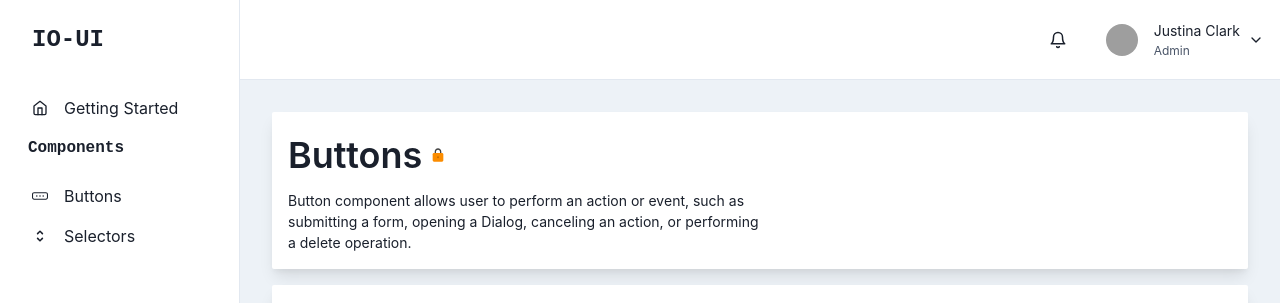
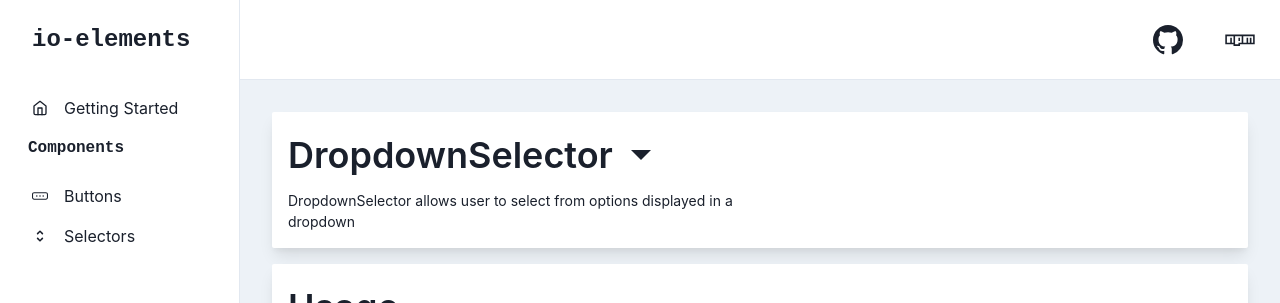
Before and after one commit to imoempire/custom-ui, a Next.js app: page /selectors in a window 1280 px wide. Shown: the top 303 px of the page. Built offline with nearby package versions, Linux system fonts and the light colour scheme; grey boxes are pictures that could not be loaded.

Commit message:
add github & npm links & ui update

```diff
--- a/src/Modules/Pages/Buttons.tsx
+++ b/src/Modules/Pages/Buttons.tsx
@@ -1,7 +1,7 @@
 "use client";
 
 import { Button, Stack, Text } from "@chakra-ui/react";
-import { FcLock } from "react-icons/fc";
+import { RxButton } from "react-icons/rx";
 import ExampleUsage from "./Components/Examples/Index";
 import PropsTable from "./Components/Examples/PropsTable";
 import { ButtonProps } from "@/utils/PropsData";
@@ -14,7 +14,7 @@ export default function Buttons() {
           <Text fontSize={"4xl"} fontWeight="semibold">
             Buttons
           </Text>
-          <FcLock />
+          <RxButton size={40} />
         </Stack>
 
         <Stack
--- a/src/Modules/Pages/Selectors.tsx
+++ b/src/Modules/Pages/Selectors.tsx
@@ -3,7 +3,7 @@
 import { Stack, Text } from "@chakra-ui/react";
 import ExampleUsage from "./Components/Examples/Index";
 import PropsTable from "./Components/Examples/PropsTable";
-import { FcLock } from "react-icons/fc";
+import { IoMdArrowDropdown } from "react-icons/io";
 import { SeletorProps } from "@/utils/PropsData";
 
 export default function AllSelectors() {
@@ -12,9 +12,9 @@ export default function AllSelectors() {
       <Stack bg={"#FFFFFF"} p="4" boxShadow="lg" m="4" borderRadius="sm">
         <Stack direction="row" alignItems="center">
           <Text fontSize={"4xl"} fontWeight="semibold">
-            Buttons
+            DropdownSelector
           </Text>
-          <FcLock />
+          <IoMdArrowDropdown size={40} />
         </Stack>
 
         <Stack
@@ -23,9 +23,8 @@ export default function AllSelectors() {
         >
           <Stack w={{ base: "50%", md: "50%", lg: "50%" }}>
             <Text fontSize={{ base: "sm" }} textAlign={"left"} maxW={"4xl"}>
-              Button component allows user to perform an action or event, such
-              as submitting a form, opening a Dialog, canceling an action, or
-              performing a delete operation.
+              DropdownSelector allows user to select from options displayed in a
+              dropdown
             </Text>
           </Stack>
           <Stack direction={{ base: "column", md: "row" }}></Stack>
@@ -37,7 +36,11 @@ export default function AllSelectors() {
             Usage
           </Text>
         </Stack>
-        <ExampleUsage src="https://snack.expo.dev/@imoempire/io-elements-selector" title={"Default Button"} code={""} />
+        <ExampleUsage
+          src="https://snack.expo.dev/@imoempire/io-elements-selector"
+          title={"Default Button"}
+          code={""}
+        />
       </Stack>
       <Stack bg={"#FFFFFF"} p="4" boxShadow="lg" m="4" borderRadius="sm">
         <Stack direction="row" alignItems="center">
--- a/src/Modules/Sidebar.tsx
+++ b/src/Modules/Sidebar.tsx
@@ -22,19 +22,11 @@ import {
   MenuItem,
   MenuList,
 } from "@chakra-ui/react";
-import {
-  FiHome,
-  FiTrendingUp,
-  FiCompass,
-  FiStar,
-  FiSettings,
-  FiMenu,
-  FiBell,
-  FiChevronDown,
-} from "react-icons/fi";
+import { FiHome, FiMenu, FiChevronDown } from "react-icons/fi";
 import { RxButton } from "react-icons/rx";
 import { HiSelector } from "react-icons/hi";
-
+import { BsGithub } from "react-icons/bs";
+import { DiNpm } from "react-icons/di";
 import { IconType } from "react-icons";
 
 interface LinkItemProps {
@@ -102,7 +94,7 @@ const SidebarContent = ({ onClose, ...rest }: SidebarProps) => {
     >
       <Flex h="20" alignItems="center" mx="8" justifyContent="space-between">
         <Text fontSize="2xl" fontFamily="monospace" fontWeight="bold">
-          IO-UI
+          io-elements
         </Text>
         <CloseButton display={{ base: "flex", md: "none" }} onClick={onClose} />
       </Flex>
@@ -111,7 +103,13 @@ const SidebarContent = ({ onClose, ...rest }: SidebarProps) => {
           {link.name}
         </NavItem>
       ))}
-      <Text mb={"4"} mx="7" fontSize="1rem" fontFamily="monospace" fontWeight="bold">
+      <Text
+        mb={"4"}
+        mx="7"
+        fontSize="1rem"
+        fontFamily="monospace"
+        fontWeight="bold"
+      >
         Components
       </Text>
       {LinkItems2.map((link) => (
@@ -236,13 +234,24 @@ const MobileNav = ({ onOpen, ...rest }: MobileProps) => {
       </Text>
 
       <HStack spacing={{ base: "0", md: "6" }}>
-        <IconButton
-          size="lg"
-          variant="ghost"
-          aria-label="open menu"
-          icon={<FiBell />}
-        />
-        <Flex alignItems={"center"}>
+        <Link href="https://github.com/imoempire/IO-UI" isExternal>
+          <IconButton
+            size="lg"
+            variant="ghost"
+            aria-label="open menu"
+            icon={<BsGithub size={30} />}
+          />
+        </Link>
+
+        <Link href="https://www.npmjs.com/package/io-elements" isExternal>
+          <IconButton
+            size="lg"
+            variant="ghost"
+            aria-label="open menu"
+            icon={<DiNpm size={30} />}
+          />
+        </Link>
+        {/* <Flex alignItems={"center"}>
           <Menu>
             <MenuButton
               py={2}
@@ -283,7 +292,7 @@ const MobileNav = ({ onOpen, ...rest }: MobileProps) => {
               <MenuItem>Sign out</MenuItem>
             </MenuList>
           </Menu>
-        </Flex>
+        </Flex> */}
       </HStack>
     </Flex>
   );
```
